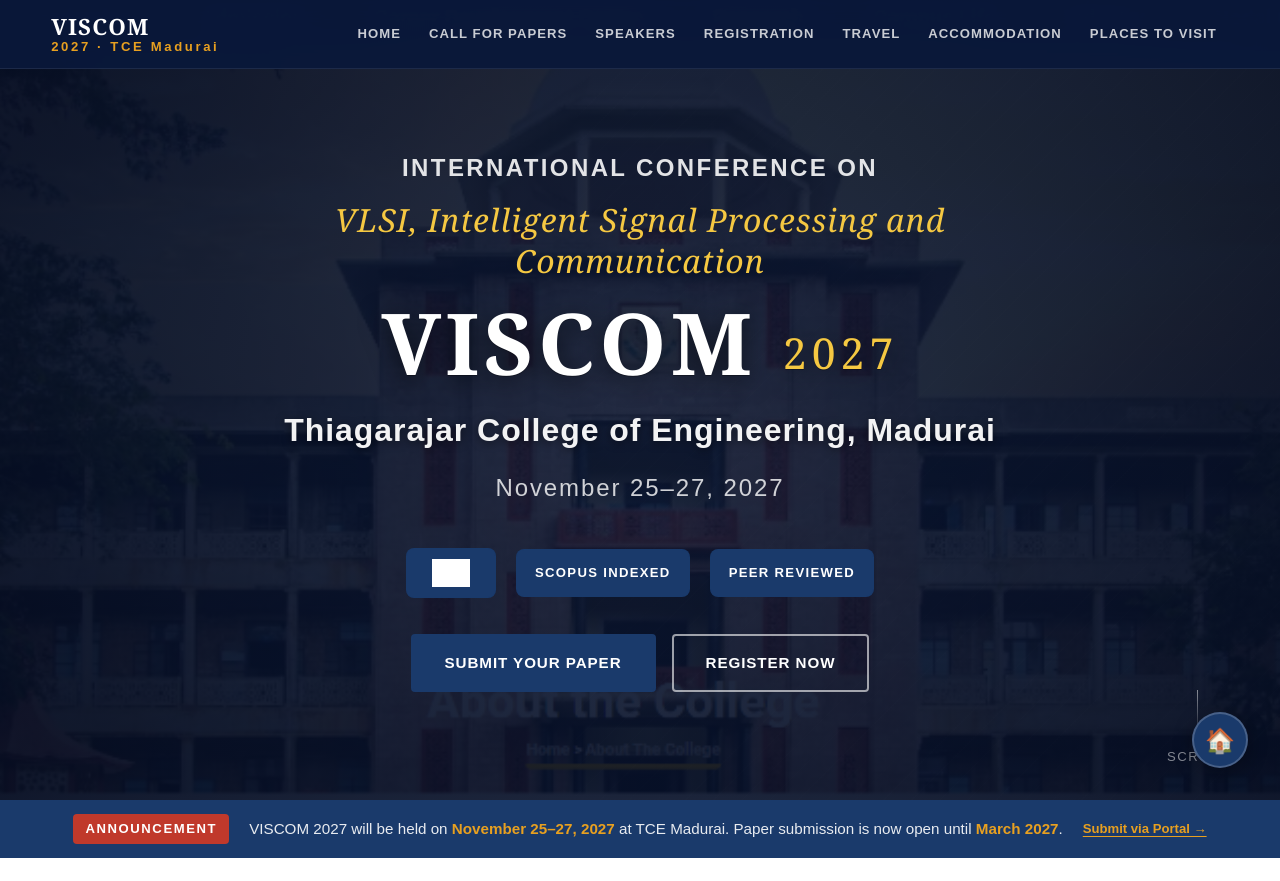
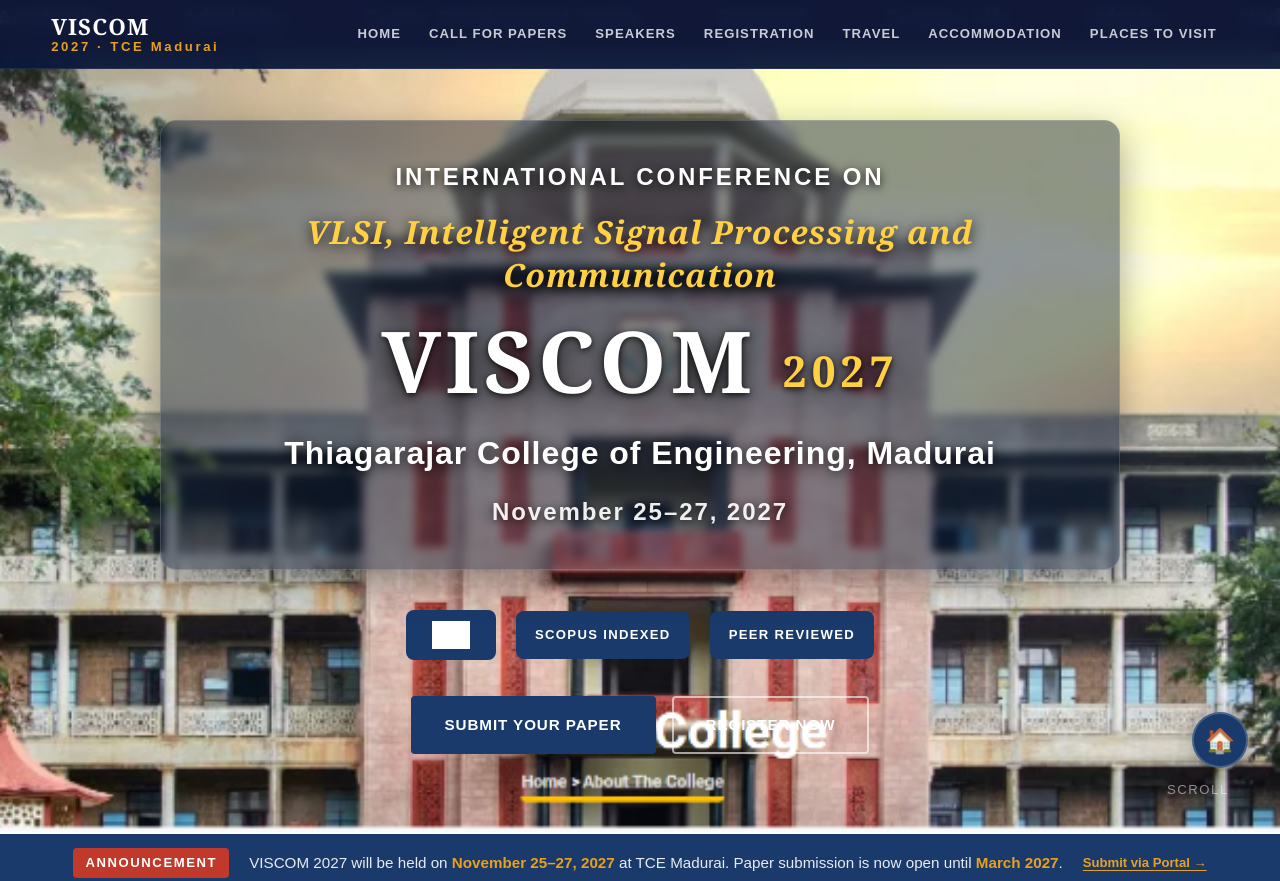
Before and after one commit to subinjosephleon/website, a plain HTML site: page index.html in a window 1280 px wide. Shown: the top 881 px of the page. Drawn offline with Linux system fonts and the light colour scheme; grey boxes are pictures that could not be loaded.

Commit message:
Remove color overlay in front of college image and ensure sharp text contrast

```diff
--- a/css/style.css
+++ b/css/style.css
@@ -303,45 +303,12 @@
   background-position: center center;
 }
 
-/* Primary dark overlay for crystal clear text readability */
-.hero-bg::before {
-  content: '';
-  position: absolute;
-  inset: 0;
-  background: rgba(8, 20, 48, 0.76);
-}
-
-/* Vignette gradient to highlight the building subtly while anchoring text */
-.hero-bg::after {
-  content: '';
-  position: absolute;
-  inset: 0;
-  background:
-    radial-gradient(circle at center, rgba(8, 20, 48, 0.45) 0%, rgba(5, 12, 32, 0.82) 100%);
-}
-
 .hero-overlay {
-  position: absolute;
-  inset: 0;
-  background: transparent;
-}
-
-/* Architectural graphic element */
+  display: none;
+}
+
 .hero-graphic {
-  position: absolute;
-  right: 0;
-  bottom: 0;
-  top: 0;
-  width: 55%;
-  opacity: 0.07;
-  background:
-    repeating-linear-gradient(
-      -45deg,
-      rgba(255,255,255,0.05) 0px,
-      rgba(255,255,255,0.05) 1px,
-      transparent 1px,
-      transparent 20px
-    );
+  display: none;
 }
 
 .hero-content {
@@ -359,30 +326,42 @@
   align-items: center;
   gap: 6px;
   margin-bottom: 40px;
+  background: rgba(8, 20, 48, 0.45);
+  backdrop-filter: blur(4px);
+  -webkit-backdrop-filter: blur(4px);
+  padding: 36px 28px;
+  border-radius: var(--radius-lg);
+  border: 1px solid rgba(255, 255, 255, 0.15);
+  box-shadow: 0 12px 36px rgba(0, 0, 0, 0.35);
+  max-width: 960px;
+  margin-left: auto;
+  margin-right: auto;
 }
 
 /* Line 1: "International Conference on" — 18pt */
 .hero-intl-label {
   font-family: 'Arial', sans-serif;
   font-size: 18pt;
-  font-weight: 600;
-  color: rgba(255, 255, 255, 0.88);
-  letter-spacing: 0.10em;
+  font-weight: 700;
+  color: #ffffff;
+  letter-spacing: 0.12em;
   text-transform: uppercase;
   margin: 0;
+  text-shadow: 0 2px 10px rgba(0, 0, 0, 0.85);
 }
 
 /* Line 2: Full name — 24pt */
 .hero-fullname {
   font-family: 'Georgia', serif;
   font-size: 24pt;
-  font-weight: 400;
-  color: #f5c842;
+  font-weight: 600;
+  color: #ffd043;
   letter-spacing: 0.03em;
-  line-height: 1.3;
-  max-width: 820px;
-  margin: 4px 0;
+  line-height: 1.35;
+  max-width: 860px;
+  margin: 6px 0;
   font-style: italic;
+  text-shadow: 0 2px 14px rgba(0, 0, 0, 0.9);
 }
 
 /* Line 3: Acronym — 64pt (peak) */
@@ -393,15 +372,15 @@
   color: #ffffff;
   line-height: 1.0;
   letter-spacing: 0.05em;
-  margin: 8px 0;
-  text-shadow: 0 4px 24px rgba(0, 0, 0, 0.6), 0 1px 0 rgba(0,0,0,0.3);
+  margin: 10px 0;
+  text-shadow: 0 4px 28px rgba(0, 0, 0, 0.95), 0 2px 6px rgba(0, 0, 0, 0.8);
 }
 
 .hero-year-badge {
   font-size: 0.5em;
-  color: #f5c842;
+  color: #ffd043;
   vertical-align: middle;
-  font-weight: 400;
+  font-weight: 700;
   letter-spacing: 0.12em;
 }
 
@@ -410,20 +389,21 @@
   font-family: 'Arial', sans-serif;
   font-size: 24pt;
   font-weight: 700;
-  color: rgba(255, 255, 255, 0.95);
+  color: #ffffff;
   letter-spacing: 0.03em;
-  margin: 4px 0;
-  text-shadow: 0 2px 8px rgba(0,0,0,0.5);
+  margin: 6px 0;
+  text-shadow: 0 2px 14px rgba(0, 0, 0, 0.9);
 }
 
 /* Line 5: Date — 18pt */
 .hero-date-line {
   font-family: 'Arial', sans-serif;
   font-size: 18pt;
-  font-weight: 400;
-  color: rgba(255, 255, 255, 0.80);
+  font-weight: 600;
+  color: rgba(255, 255, 255, 0.92);
   letter-spacing: 0.08em;
   margin: 0;
+  text-shadow: 0 2px 10px rgba(0, 0, 0, 0.85);
 }
 
 /* ─── Publisher Icons ─── */
```
